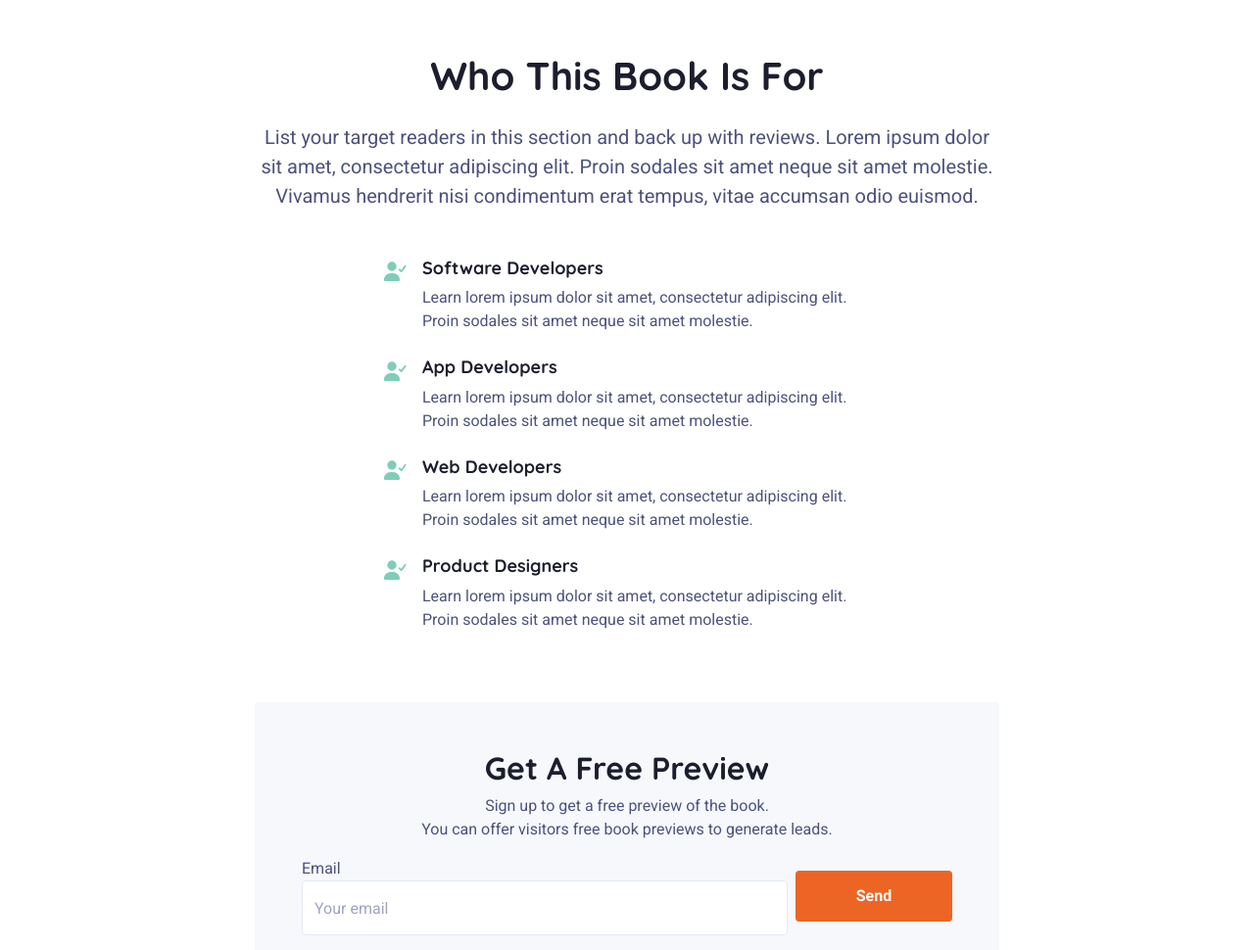
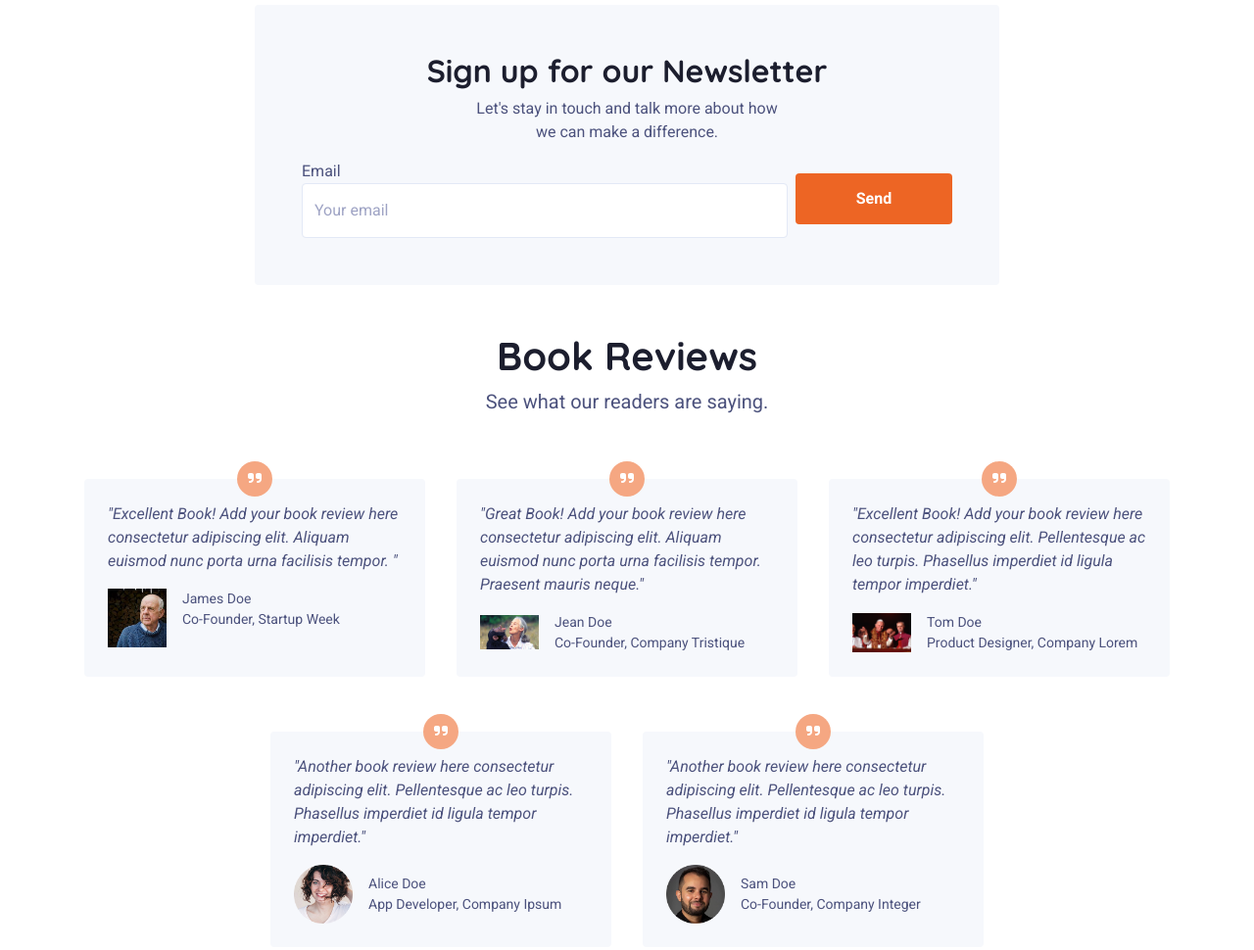
Before and after one commit to itspgiri/SaveYourHome, a plain HTML site: page index.html in a window 1280 px wide. Shown: the part 1440-2410 px from the top of the page at 98% size. Drawn offline with Linux system fonts and the light colour scheme.

Commit message:
Update index.html

```diff
--- a/index.html
+++ b/index.html
@@ -257,63 +257,11 @@ Washing a full machine load of clothes uses less water and energy than 2 half-lo
 
 
 
-  <section id="audience-section" class="audience-section py-5">
-    <div class="container">
-      <h2 class="section-heading text-center mb-4">Who This Book Is For</h2>
-      <div class="section-intro single-col-max mx-auto text-center mb-5">
-        List your target readers in this section and back up with reviews. Lorem ipsum dolor sit amet, consectetur adipiscing elit. Proin sodales sit amet neque sit amet molestie. Vivamus hendrerit nisi condimentum erat tempus, vitae accumsan odio
-        euismod.
-      </div>
-      <!--//section-intro-->
-      <div class="audience mx-auto">
-        <div class="item row gx-3">
-          <div class="col-auto item-icon"><i class="fas fa-user-check"></i></div>
-          <div class="col">
-            <h4 class="item-title">Software Developers</h4>
-            <div class="item-desc">Learn lorem ipsum dolor sit amet, consectetur adipiscing elit. Proin sodales sit amet neque sit amet molestie.</div>
-          </div>
-          <!--//col-->
-        </div>
-        <!--//item-->
-        <div class="item row gx-3">
-          <div class="col-auto item-icon"><i class="fas fa-user-check"></i></div>
-          <div class="col">
-            <h4 class="item-title">App Developers</h4>
-            <div class="item-desc">Learn lorem ipsum dolor sit amet, consectetur adipiscing elit. Proin sodales sit amet neque sit amet molestie.</div>
-          </div>
-          <!--//col-->
-        </div>
-        <!--//item-->
-        <div class="item row gx-3">
-          <div class="col-auto item-icon"><i class="fas fa-user-check"></i></div>
-          <div class="col">
-            <h4 class="item-title">Web Developers</h4>
-            <div class="item-desc">Learn lorem ipsum dolor sit amet, consectetur adipiscing elit. Proin sodales sit amet neque sit amet molestie.</div>
-          </div>
-          <!--//col-->
-        </div>
-        <!--//item-->
-        <div class="item row gx-3">
-          <div class="col-auto item-icon"><i class="fas fa-user-check"></i></div>
-          <div class="col">
-            <h4 class="item-title">Product Designers</h4>
-            <div class="item-desc">Learn lorem ipsum dolor sit amet, consectetur adipiscing elit. Proin sodales sit amet neque sit amet molestie.</div>
-          </div>
-          <!--//col-->
-        </div>
-        <!--//item-->
-      </div>
-      <!--//audience-->
-    </div>
-    <!--//container-->
-  </section>
-  <!--//audience-section-->
-
   <section id="form-section" class="form-section">
     <div class="container">
       <div class="lead-form-wrapper single-col-max mx-auto theme-bg-light rounded p-5">
-        <h2 class="form-heading text-center">Get A Free Preview</h2>
-        <div class="form-intro text-center mb-3">Sign up to get a free preview of the book. <br>You can offer visitors free book previews to generate leads.</div>
+        <h2 class="form-heading text-center">Sign up for our Newsletter</h2>
+        <div class="form-intro text-center mb-3">Let's stay in touch and talk more about how <br>we can make a difference.</div>
         <div class="form-wrapper mx-auto">
           <form class="signup-form row g-2 align-items-center">
             <div class="col-12 col-lg-9">
```
